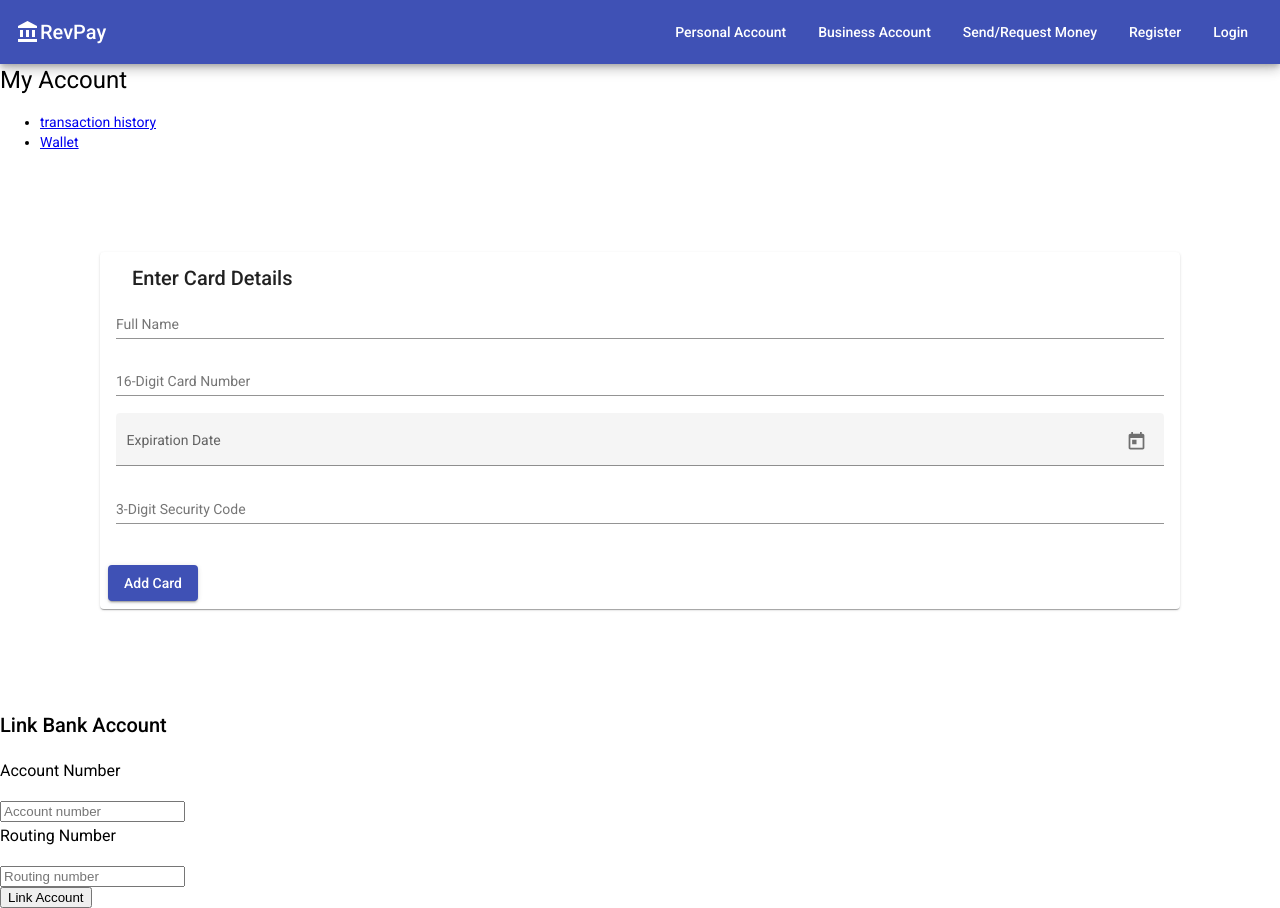
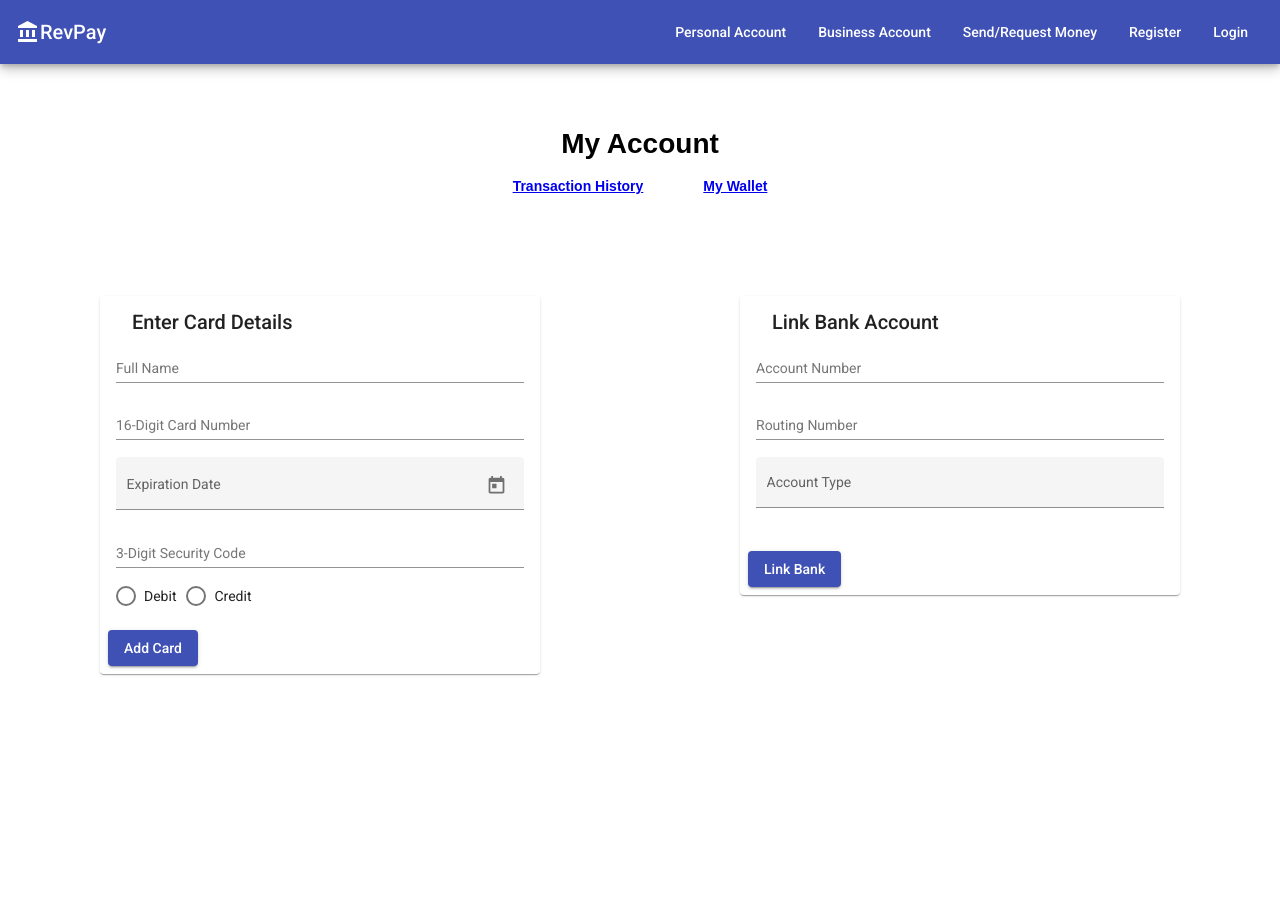
Before and after one commit to mdiazelt/RevPay-Banking-Project, an Angular app in the folder frontend/: page /personal in a window 1280 px wide. After the commit the page ends 800 px from the top, so only its background shows below. Built offline with nearby package versions, Linux system fonts and the light colour scheme.

Commit message:
styling updates

```diff
--- a/frontend/src/app/app.module.ts
+++ b/frontend/src/app/app.module.ts
@@ -22,7 +22,8 @@ import { MatSelectModule } from '@angular/material/select';
 import { MatInputModule } from '@angular/material/input';
 import { MatDatepickerModule } from '@angular/material/datepicker';
 import { MatNativeDateModule } from '@angular/material/core';
-
+import { MatRadioModule } from '@angular/material/radio';
+import { MatAutocompleteModule } from '@angular/material/autocomplete';
 
 @NgModule({
   declarations: [
@@ -55,6 +56,8 @@ import { MatNativeDateModule } from '@angular/material/core';
     MatInputModule,
     MatDatepickerModule,
     MatNativeDateModule,
+    MatRadioModule,
+    MatAutocompleteModule
   ],
   providers: [],
   bootstrap: [AppComponent]
--- a/frontend/src/app/components/personal-account/personal-account.component.css
+++ b/frontend/src/app/components/personal-account/personal-account.component.css
@@ -10,6 +10,31 @@
     margin-left:10px;
 }
 
+.container {
+    display: flex;
+    justify-content: center;
+}
+
 .form-container{
     margin: 100px;
+    width: 100%;
 }
+
+h1 {
+    text-align: center;
+    padding-top: 5%;
+    font-family: 'Noto Sans JP', sans-serif;
+    font-weight: 600;
+    font-size: 2em;
+}
+
+.header {
+    text-align: center;
+}
+
+a {
+    padding: 30px;
+    font-family: 'Noto Sans JP', sans-serif;
+    font-weight: 600;
+
+}
--- a/frontend/src/app/components/personal-account/personal-account.component.html
+++ b/frontend/src/app/components/personal-account/personal-account.component.html
@@ -1,17 +1,17 @@
-<h1>My Account</h1>
+
 
 <!-- <div routerLinkActive="active-link" [routerLinkActiveOptions]="{exact:true}">
 <a routerLink="/personal/personal-transaction-history">Transaction History</a>
 </div> -->
-<div class = "routerLinks">
-    <nav>
-        <ul>
-            <li><a [routerLink]="['/personal/transaction-history']"> transaction history</a></li>
-            <li><a [routerLink]="['/personal/wallet']">Wallet</a></li>
-        </ul>
-    </nav>
+<div class = "header">
+    <h1>My Account</h1>
+    <div>
+            <a [routerLink]="['/personal/transaction-history']"> Transaction History</a>
+            <a [routerLink]="['/personal/wallet']">My Wallet</a>
+    </div>
 </div>
 
+<section class="container">
         <form [formGroup]="cardForm" class="form-container">
             <mat-card>
                 <mat-card-header>
@@ -20,20 +20,17 @@
                     </mat-card-title>
                 </mat-card-header>
                 <mat-card-content>
-            <div class="row">
-                <div class="col-md-6">
+                        <div>
                             <mat-form-field class="full-width">
                                 <input formControlName="name" matInput placeholder="Full Name">
                             </mat-form-field>
                         </div>
-                <div class="col-md-6">
+                        <div>
                             <mat-form-field class="full-width">
                                 <input formControlName="number" matInput placeholder="16-Digit Card Number">
                             </mat-form-field>
                         </div>
-            </div>
-            <div class="row">
-                <div class="col-md-6">
+                        <div>
                             <mat-form-field class="full-width" appearance="fill">
                                 <mat-label>Expiration Date</mat-label>
                                 <input formControlName="date" matInput [matDatepicker]="picker">
@@ -41,20 +38,70 @@
                                 <mat-datepicker #picker></mat-datepicker>
                             </mat-form-field>
                         </div>
-                <div class="col-md-6">
+                        <div>
                             <mat-form-field class="full-width">
                                 <input formControlName="security" matInput placeholder="3-Digit Security Code">
                             </mat-form-field>
                         </div>
+                        <div>
+                            <mat-radio-group formControlName="cardType" class="margin-left" color="primary">
+                                <mat-radio-button value="debit"> Debit </mat-radio-button>
+                                <mat-radio-button value="credit"> Credit </mat-radio-button>
+                            </mat-radio-group>
                         </div>
                 </mat-card-content>
                 <mat-card-actions>
-            <button mat-raised-button color="primary">
+                    <button (click)="submittedCard()" mat-raised-button color="primary">
                         Add Card
                     </button>
                 </mat-card-actions>
+                <p *ngIf="addCard">Your card has been added!</p>
             </mat-card>
         </form>
+        <form [formGroup]="bankForm" class="form-container">
+            <mat-card class="col-md-6">
+                <mat-card-header>
+                    <mat-card-title>
+                        Link Bank Account
+                    </mat-card-title>
+                </mat-card-header>
+                <mat-card-content>
+                        <div>
+                            <mat-form-field class="full-width">
+                                <input formControlName="account" matInput placeholder="Account Number">
+                            </mat-form-field>
+                        </div>
+                        <div>
+                            <mat-form-field class="full-width">
+                                <input formControlName="routing" matInput placeholder="Routing Number">
+                            </mat-form-field>
+                        </div>
+                        <div>
+                            <mat-form-field class="full-width" appearance="fill">
+                                <mat-label>Account Type</mat-label>
+                                <input type="text"
+                                       placeholder="Select Account"
+                                       aria-label="Account Type"
+                                       matInput
+                                       [formControl]="myControl"
+                                       [matAutocomplete]="auto">
+                                <mat-autocomplete #auto="matAutocomplete">
+                                  <mat-option *ngFor="let option of options1" [value]="option">
+                                    {{option}}
+                                  </mat-option>
+                                </mat-autocomplete>
+                              </mat-form-field>
+                        </div>
+                </mat-card-content>
+                <mat-card-actions>
+                    <button (click)="submittedBank()" mat-raised-button color="primary">
+                        Link Bank
+                    </button>
+                </mat-card-actions>
+                <p *ngIf="addBank">Bank account successfully linked!</p>
+            </mat-card>
+        </form>
+</section>
 
 <!-- <section class="card">
     <form>
@@ -81,7 +128,7 @@
 </section>
 -->
 
-<section class="bank">
+<!-- <section class="bank">
     <h2>Link Bank Account</h2>
 
     <h3>Account Number</h3>
@@ -95,3 +142,4 @@
     <p *ngIf="addBank">Bank account successfully linked!</p>
 </section>
 <router-outlet></router-outlet>
+-->
--- a/frontend/src/app/components/personal-account/personal-account.component.ts
+++ b/frontend/src/app/components/personal-account/personal-account.component.ts
@@ -10,6 +10,9 @@ import {FloatLabelType} from '@angular/material/form-field';
 })
 
 export class PersonalAccountComponent implements OnInit {
+
+  myControl = new FormControl('');
+  options1: String[] = ['Checkings', 'Savings'];
 
   addCard: boolean = false;
   addBank: boolean = false;
@@ -44,7 +47,15 @@ export class PersonalAccountComponent implements OnInit {
     number:[''],
     date:[''],
     security:[''],
+    cardType:['']
   })
+
+  bankForm = this._formBuilder.group({
+    account:[''],
+    routing:[''],
+    accoutType:['']
+  })
+
   // showTransactions(){
   // this.router.navigate(['overview'], {relativeTo:this.route});
   // }
--- a/frontend/src/app/components/send-request-money/send-request-money.component.css
+++ b/frontend/src/app/components/send-request-money/send-request-money.component.css
@@ -0,0 +1,44 @@
+section {
+    text-align: center;
+}
+
+h1 {
+    text-align: center;
+    padding-top: 5%;
+    padding-bottom: 5%;
+    font-family: 'Noto Sans JP', sans-serif;
+    font-weight: 600;
+    font-size: 2em;
+}
+
+.container {
+    width: 50%;
+    text-align: center;
+    margin: auto;
+}
+.right-align {
+    text-align: right;
+}
+
+
+  input.right-align {
+    -moz-appearance: textfield;
+  }
+
+.form {
+    text-align: center;
+    margin: auto;
+    width: 100%;
+}
+
+button {
+    margin: 10px;
+}
+.header {
+    text-align: center;
+    margin: auto;
+}
+
+.amount {
+    display: inline;
+}
--- a/frontend/src/app/components/send-request-money/send-request-money.component.html
+++ b/frontend/src/app/components/send-request-money/send-request-money.component.html
@@ -1,10 +1,70 @@
 <section>
     <h1>Make a Transaction</h1>
-    <h3>Add a contact</h3>
-    <input placeholder="Enter Contact" type = "text" [(ngModel)]="contact" #input>
-    <button (click)="addContact()">Add Contact</button>
+</section>
+    <div class="container">
+        <form class="form">
+            <mat-card>
+                <mat-card-header>
+                    <mat-card-title class="header">
+                        Add A Contact
+                    </mat-card-title>
+                </mat-card-header>
+                <mat-card-content>
+                    <mat-form-field class="full-width">
+                        <mat-label>Contact Name</mat-label>
+                        <input matInput placeholder="Enter Contact" type = "text" [(ngModel)]="contact" [ngModelOptions]="{standalone: true}" #input>
+                    </mat-form-field>
+                    <button (click)="addContact()" mat-raised-button color="primary">
+                        Add Contact
+                    </button>
+                </mat-card-content>
+            </mat-card>
+        </form>
+    </div>
+    <!-- <input placeholder="Enter Contact" type = "text" [(ngModel)]="contact" #input>
+    <button (click)="addContact()">Add Contact</button> -->
 
-    <h3>Amount</h3>
+    <div class="container">
+        <form class="form">
+            <mat-card>
+                <mat-card-header>
+                   <mat-card-title class="header">
+                    Amount
+                   </mat-card-title>
+                </mat-card-header>
+                <mat-card-content>
+                    <div>
+                        <mat-form-field appearance="fill" floatLabel="always">
+                            <mat-label>Amount</mat-label>
+                            <div class="amount">
+                                <span matTextPrefix>$&nbsp;</span>
+                                <input matInput type="number" placeholder="0">
+
+                            </div>
+                        </mat-form-field>
+                    </div>
+                    <div>
+                        <mat-form-field class="full-width" appearance="fill">
+                            <mat-label>Transaction Type</mat-label>
+                            <input type="text"
+                                   placeholder="Select Transaction"
+                                   aria-label="Transaction Type"
+                                   matInput
+                                   [formControl]="myControl"
+                                   [matAutocomplete]="auto">
+                            <mat-autocomplete #auto="matAutocomplete">
+                              <mat-option *ngFor="let option of options1" [value]="option">
+                                {{option}}
+                              </mat-option>
+                            </mat-autocomplete>
+                          </mat-form-field>
+                    </div>
+                </mat-card-content>
+            </mat-card>
+        </form>
+    </div>
+
+    <!--
     <input placeholder="Enter Amount">
     <select name="transaction" id="money">
         <option value="">Select Transaction Type</option>
@@ -17,7 +77,7 @@
     <br>
     <p *ngIf="completedTransaction">Your Transaction is complete!</p>
 </section>
-
+-->
 <section>
     <h2>Saved Contacts</h2>
     <div *ngFor="let contact of contacts; index as i">
--- a/frontend/src/app/components/send-request-money/send-request-money.component.ts
+++ b/frontend/src/app/components/send-request-money/send-request-money.component.ts
@@ -1,4 +1,6 @@
 import { Component, OnInit } from '@angular/core';
+import { FormBuilder, FormControl } from '@angular/forms';
+
 
 @Component({
   selector: 'app-send-request-money',
@@ -29,4 +31,7 @@ export class SendRequestMoneyComponent implements OnInit {
 
   }
 
+  myControl = new FormControl('');
+  options1: String[] = ['Send Amount', 'Request Amount', 'Add To Wallet'];
+
 }
```
Lines whose indentation alone changed are shown as unchanged.
